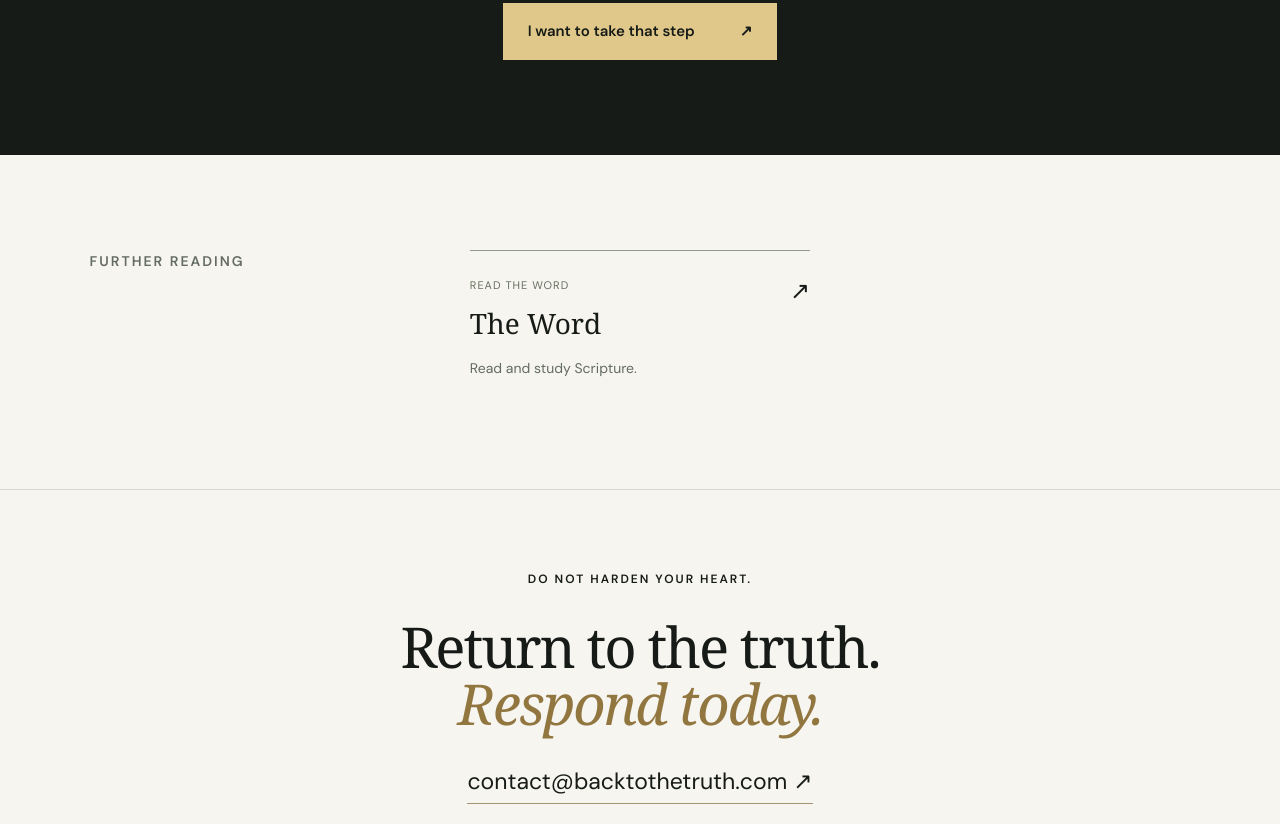
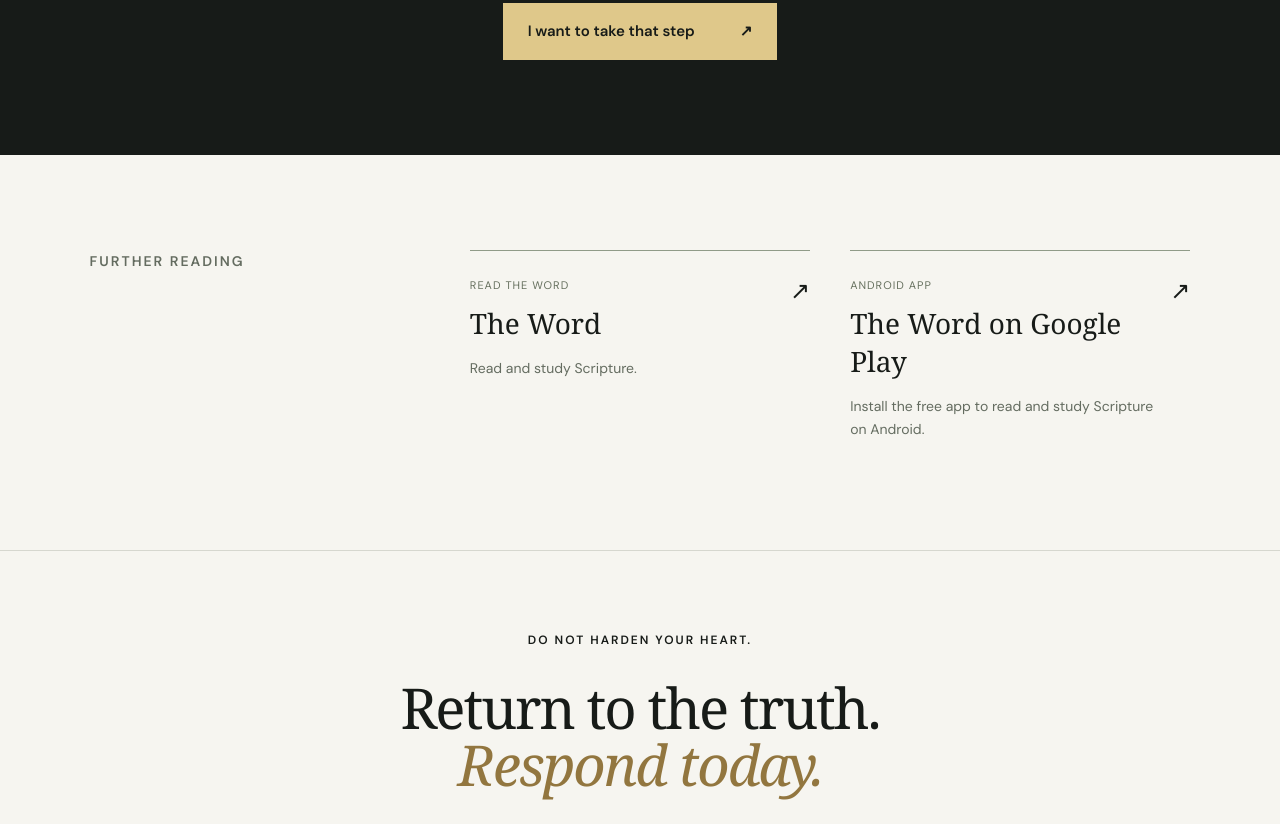
Before and after one commit to backtothetruth/backtothetruth, a plain HTML site: page index.html in a window 1280 px wide. Shown: the part 3595-4419 px from the top of the page. Drawn offline with Linux system fonts and the light colour scheme; a web font is replaced by a local one.

Commit message:
Add The Word Android app link to Google Play

```diff
--- a/index.html
+++ b/index.html
@@ -14,7 +14,7 @@
 <article><span>07</span><h3>Make disciples</h3><p>Carry the gospel to others. Teach them to obey Jesus, and live faithfully the message you share.</p><small>MATTHEW 28:19–20</small></article>
 <div class="principle-end"><p>Repent.<br>Return.<br><em>Follow.</em></p></div></div></section>
 <section id="chemin" class="section journey"><p class="eyebrow">03 / YOUR RESPONSE</p><h2>You have heard the call.<br><em>How will you respond?</em></h2><p class="journey-intro">Do not leave this as another page you read and forget. Open the Scriptures. Come before God honestly. Take the step you know you need to take.</p><div class="steps"><article><span>01 / EXAMINE</span><h3>Open the Word</h3><p>Read Jeremiah 7:1–11 and Luke 6:46–49. Where have you relied on religious words while resisting what God asks of you?</p></article><article><span>02 / REPENT</span><h3>Turn to God</h3><p>Confess your sins to God. Ask for His mercy. Turn away from what His Word exposes, and put your trust in Jesus Christ.</p></article><article><span>03 / OBEY</span><h3>Act on what you hear</h3><p>Read Acts 2:37–42. Consider the response it describes. If you need to discuss repentance, baptism, or following Jesus, write to us.</p></article></div><a class="button" href="mailto:contact@backtothetruth.com?subject=I%20want%20to%20return%20to%20the%20truth">I want to take that step <span>↗</span></a></section>
-<section class="section resources"><p class="eyebrow">FURTHER READING</p><a href="https://theword.fr" target="_blank" rel="noopener"><div><span>READ THE WORD</span><h3>The Word</h3><p>Read and study Scripture.</p></div><span aria-hidden="true">↗</span></a></section>
+<section class="section resources"><p class="eyebrow">FURTHER READING</p><a href="https://theword.fr" target="_blank" rel="noopener"><div><span>READ THE WORD</span><h3>The Word</h3><p>Read and study Scripture.</p></div><span aria-hidden="true">↗</span></a><a href="https://play.google.com/store/apps/details?id=fr.theword.www.twa" target="_blank" rel="noopener"><div><span>ANDROID APP</span><h3>The Word on Google Play</h3><p>Install the free app to read and study Scripture on Android.</p></div><span aria-hidden="true">↗</span></a></section>
 <section class="section final-call"><p class="eyebrow">DO NOT HARDEN YOUR HEART.</p><h2>Return to the truth.<br><em>Respond today.</em></h2><a href="mailto:contact@backtothetruth.com">contact@backtothetruth.com ↗</a></section></main>
 <footer>
   <div class="footer-content">
```
